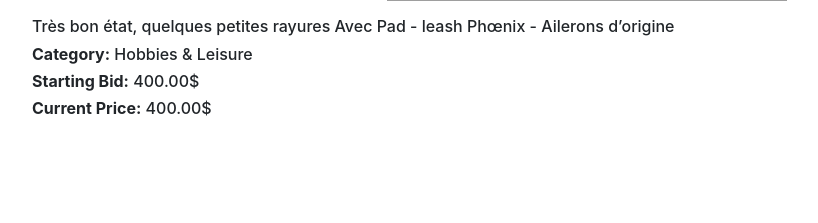
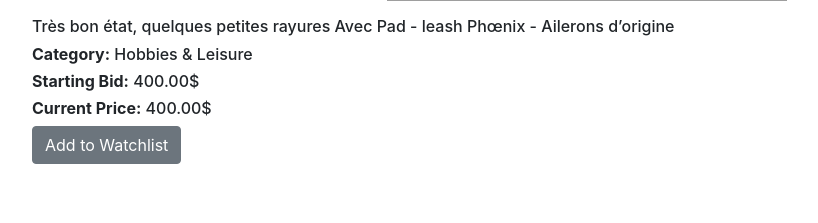
Before and after one commit to PayBoa/ePay, a Django app: a page that uses auctions/templates/auctions/listing.html in a window 1280 px wide. Shown: the part 577-800 px from the top of the page, without its empty margins (53-871 px from the left). Run offline with Django 3.2, Linux system fonts and the light colour scheme; a user stored in the database is signed in; data comes from the database, SQL or seed files in the repository; both versions use the stored data as it was after the commit; some libraries are stand-ins or nearby versions; grey boxes are pictures that could not be loaded.

Commit message:
modified many things :(

```diff
--- a/auctions/templates/auctions/listing.html
+++ b/auctions/templates/auctions/listing.html
@@ -9,4 +9,11 @@
     <h6><b>Category:</b> {{ item.category }}</h6>
     <h6><b>Starting Bid:</b> {{ item.starting_bid}}$</h6>
     <h6><b>Current Price:</b> {{ item.current_price }}$</h6>
+
+    {% if user.is_authenticated %}
+    <form action="{ url 'watchlist' item.id }" method="post">
+        {% csrf_token %}
+        <input type="submit" class="btn btn-secondary" value="{{ message }}">
+    </form>
+    {% endif %}
 {% endblock %}
--- a/auctions/urls.py
+++ b/auctions/urls.py
@@ -8,5 +8,6 @@ urlpatterns = [
     path("logout", views.logout_view, name="logout"),
     path("register", views.register, name="register"),
     path("createlisting", views.createlisting, name="createlisting"),
-    path("<str:listing>", views.listing, name="listing")
+    path("<str:listing>", views.listing, name="listing"),
+    path("<str:listing>/watchlist", views.watchlist, name="watchlist")
 ]
--- a/auctions/views.py
+++ b/auctions/views.py
@@ -99,7 +99,29 @@ def createlisting(request):
 
 
 def listing(request, listing):
-    item = Listing.objects.get(title=listing)
+    item = Listing.objects.get(title=listing) # Get all infos of the listing
+
+    message = "" # Initialize message
+    print(request.user.username)
+    print(item.id)
+    print(item.title)
+
+    if request.user.is_authenticated: # Verify if user is logged in
+        if Watchlist.objects.filter(user=request.user,listing=item.id).exists(): # If item is in user's watchlist
+            message = "Remove from Watchlist"
+        else:                                   # If item is not in user's watchlist
+            message = "Add to Watchlist"        # Message : add to watchlist
     return render(request, "auctions/listing.html", {
-        "item": item
+        "item": item,
+        "message": message
     })
+
+@login_required(login_url='login')
+def watchlist(request, item):
+    if request.method == "POST":
+        watchlist_entry = Watchlist.objects.filter(user=request.user, listing=item.id)
+        if watchlist_entry.exists():
+            watchlist_entry.delete()
+        else:
+            Watchlist.objects.create(user=request.user, listing=item.id)
+    return index(request)
```
Also changed, not shown: db.sqlite3.
